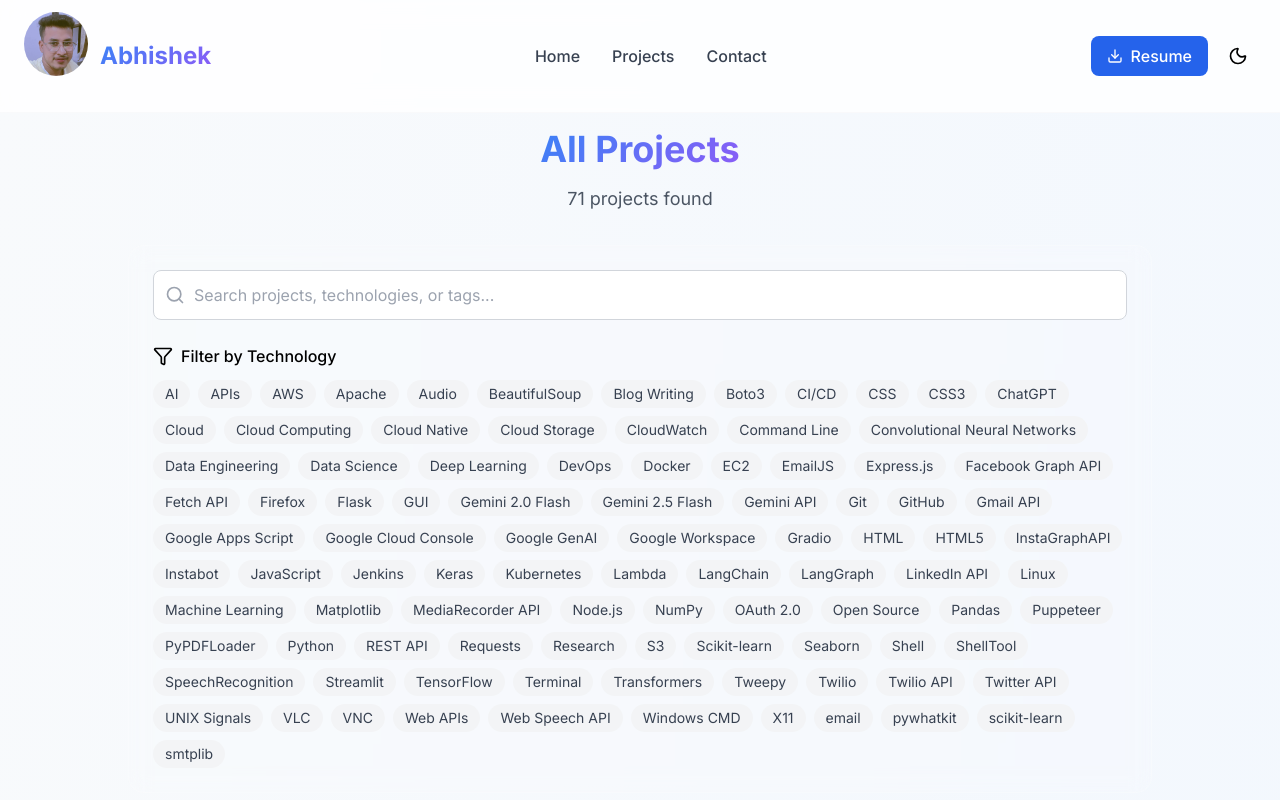
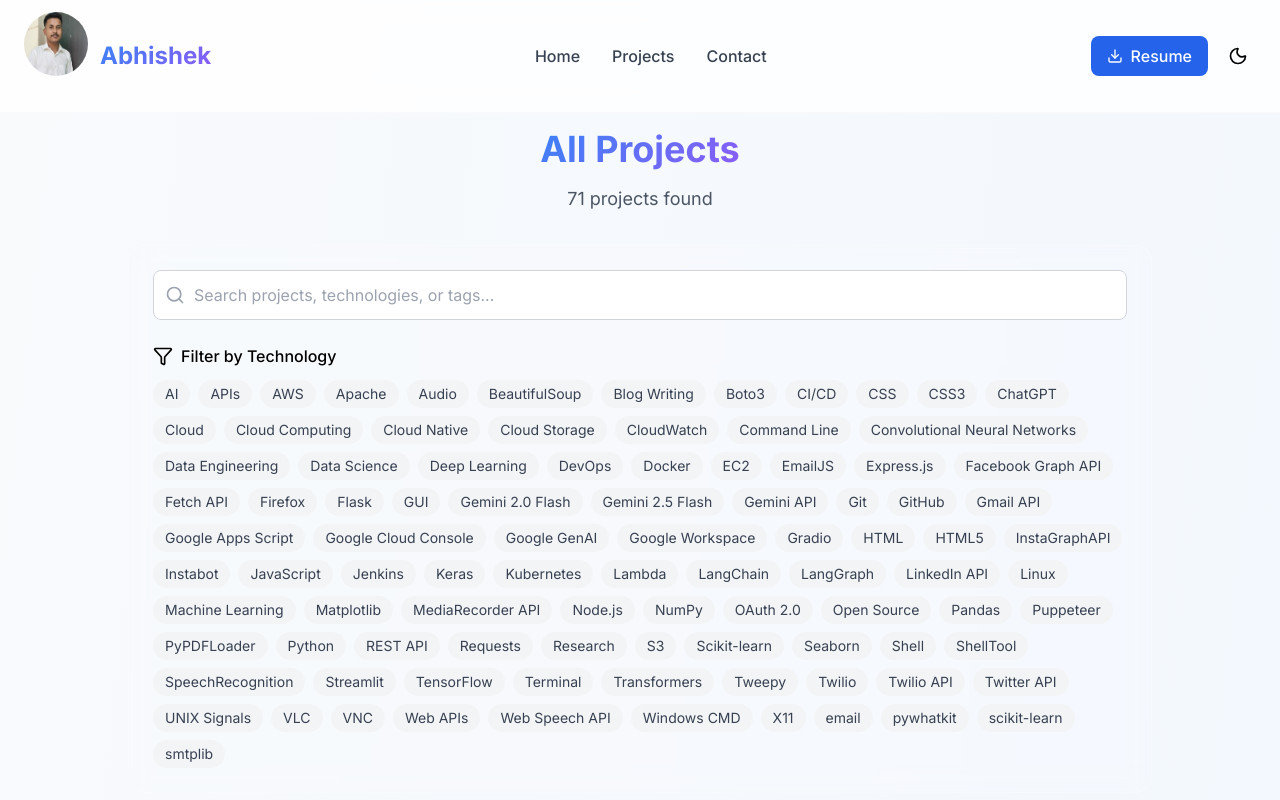
Before and after one commit to AbhishekAvi01/Final_summer_project, a React (Vite) app: page /projects in a window 1280 px wide. Shown: the top 800 px of the page. Built offline with nearby package versions, Linux system fonts and the light colour scheme.

Commit message:
photo update

```diff
--- a/src/data/projects.ts
+++ b/src/data/projects.ts
@@ -1840,7 +1840,8 @@ export const personalInfo = {
   location: 'Jaipur, Rajasthan',
   linkedin: 'https://www.linkedin.com/in/abhishek-kumar-329a282b8',
   github: 'https://github.com/AbhishekAvi01',
-  profileImage: '/profile.jpg', // Your actual profile photo
+  // profileImage: '/profile.jpg', // Your actual profile photo
+  profileImage: '/prof_pic.jpg', // Your actu
   skills: [
     'React.js', 'Node.js', 'Python', 'TypeScript', 'MongoDB', 'PostgreSQL',
     'AWS', 'Docker', 'Kubernetes', 'Machine Learning', 'AI/ML', 'DevOps'
```
Also changed, not shown: public/prof_pic.jpg (added).
